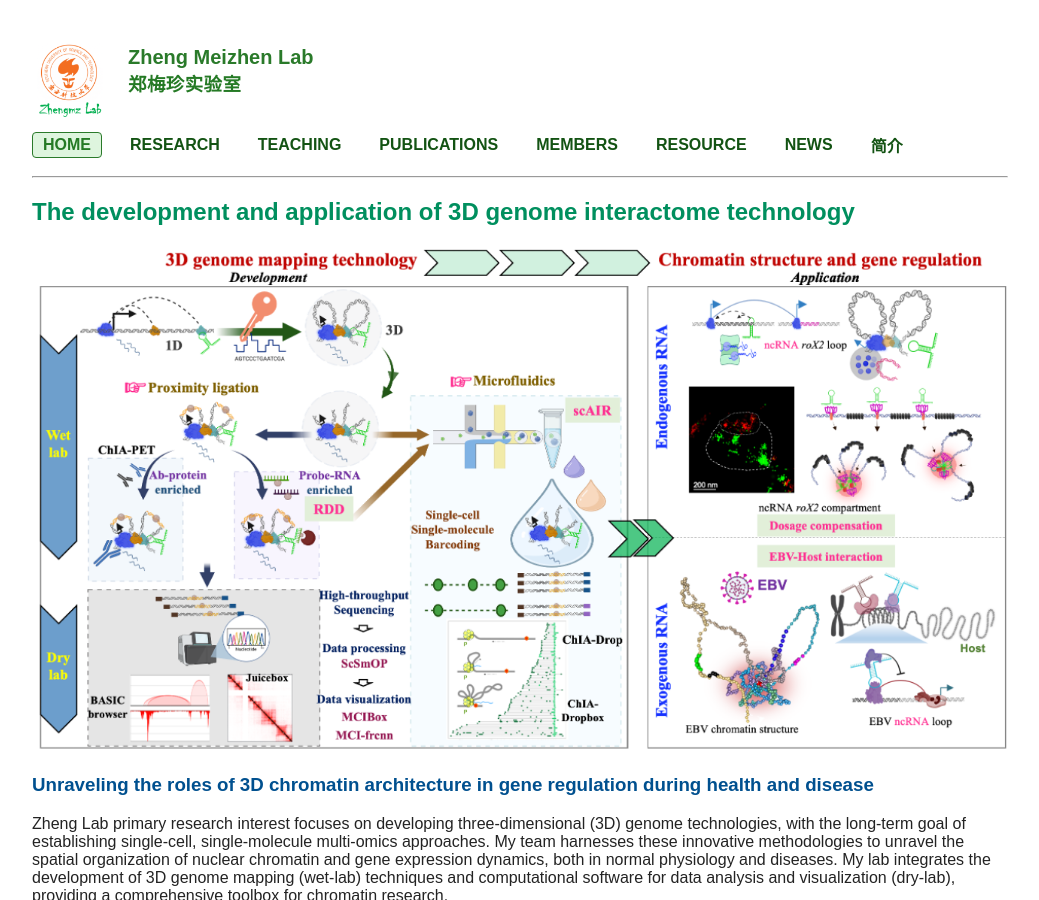
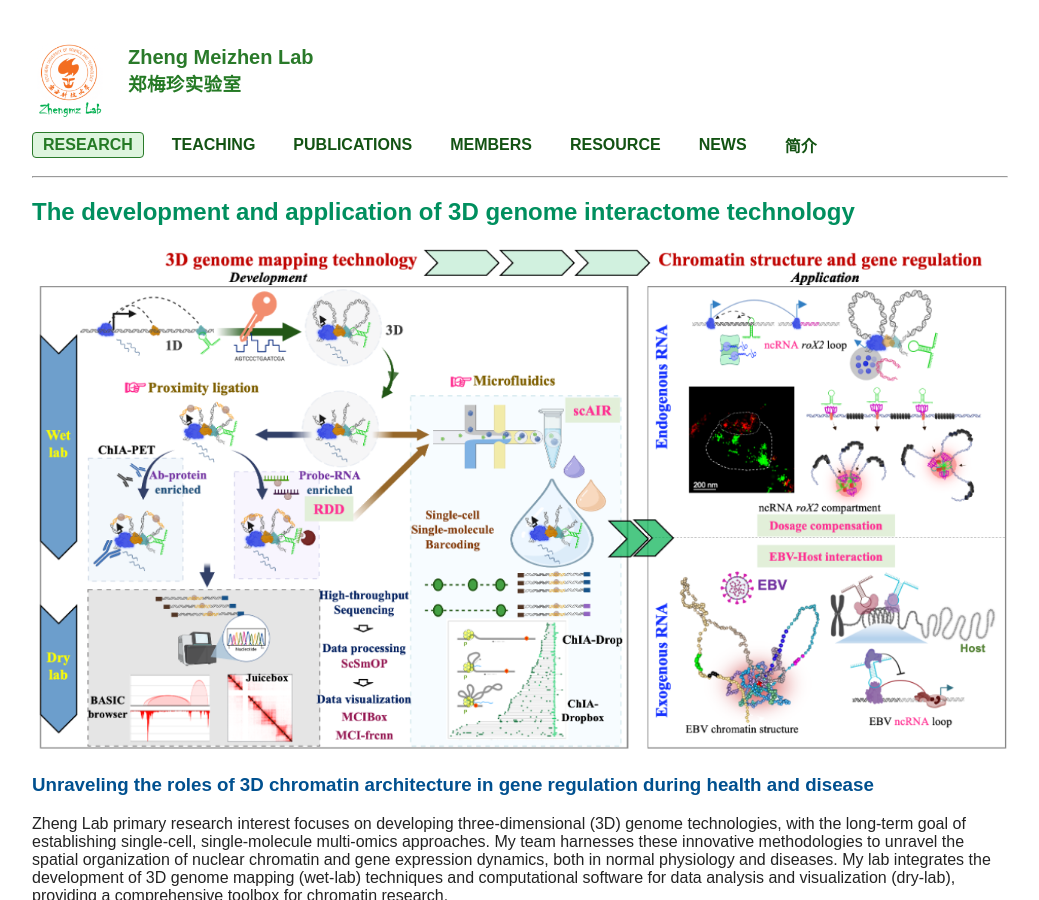
Before and after one commit to ZhengmzLab/zhengmzlab.github.io, a Jekyll site: the page built from index.md, in a window 1280 px wide and 900 px high. Shown: the whole window, without its empty margins (120-1159 px from the left). Built offline with Jekyll 4.4.1, drawn with Linux system fonts in a browser that asks for light colours; comment, search, counter and statistics services are not loaded.

Commit message:
Update _config.yml

```diff
--- a/_config.yml
+++ b/_config.yml
@@ -6,10 +6,8 @@ theme: minima
 # 配置导航菜单 html的名字，一每个md中的title为准，而不是以md文件名为准
 nav_items:
 
-  - name: HOME
+  - name: RESEARCH
     url: /
-  - name: RESEARCH
-    url: /research.html
   - name: TEACHING
     url: /teaching.html
   - name: PUBLICATIONS
```
